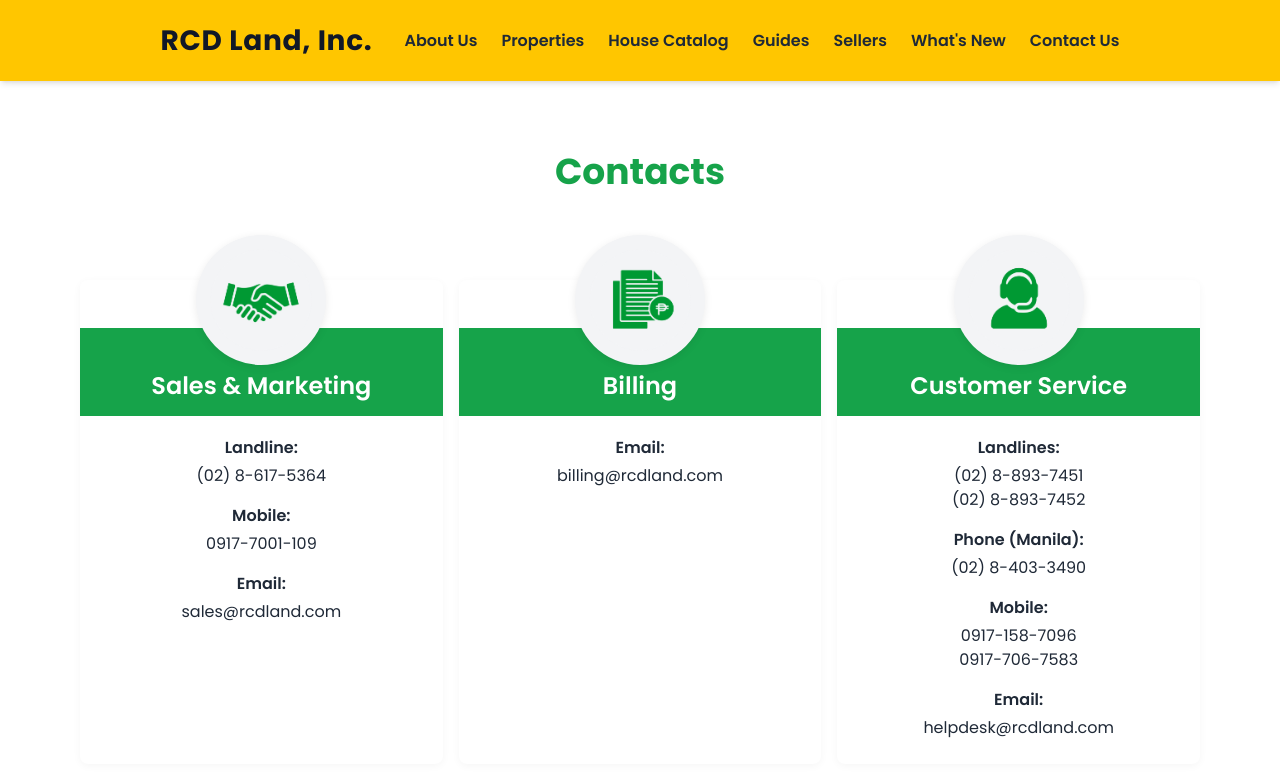
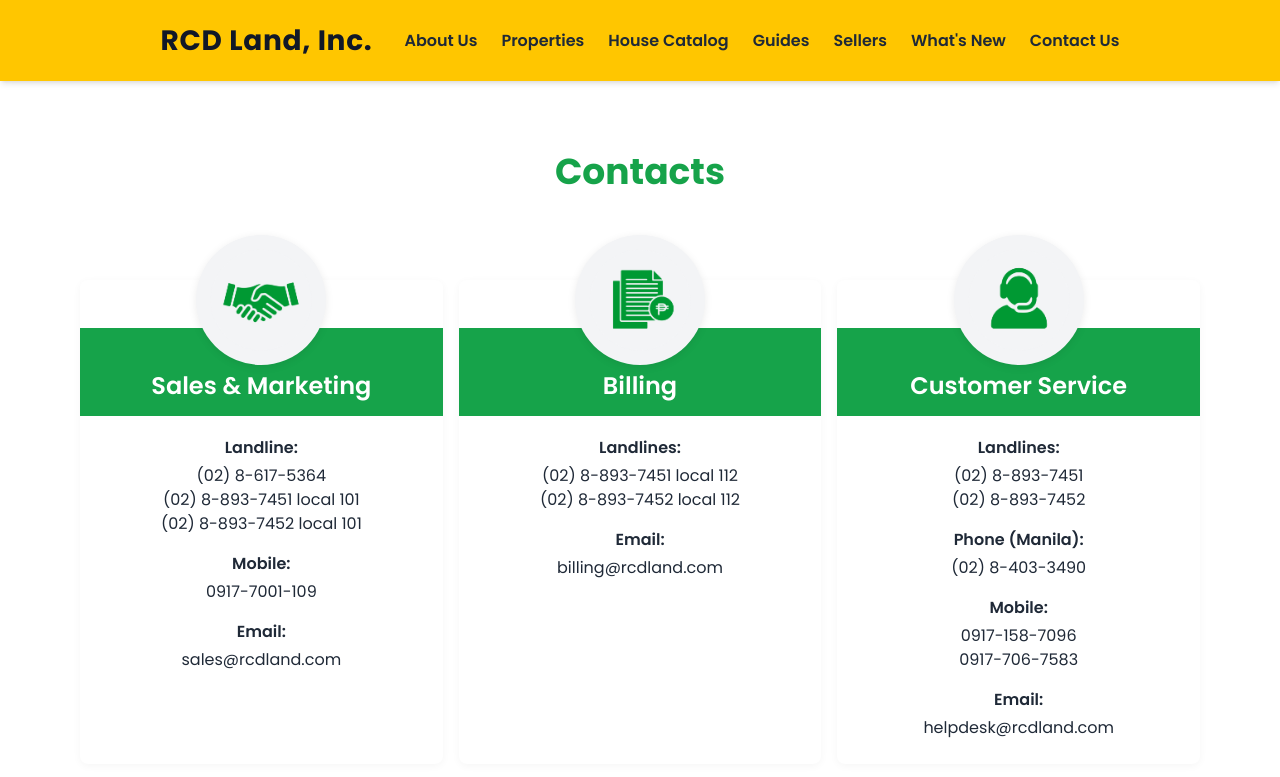
Before and after one commit to renrengabas/rcdland.com, a Jekyll site: the page built from contacts/index.html, in a window 1280 px wide and 900 px high, cut to the strip 0-792 px from the top of the window. Shown: the top 777 px of the strip. Built offline with Jekyll 4.4.1, drawn with Linux system fonts in a browser that asks for light colours; nearby versions of some CDN libraries.

Commit message:
updated contacts with landline and local numbers

```diff
--- a/contacts/index.html
+++ b/contacts/index.html
@@ -223,6 +223,10 @@
               <div class="font-semibold mb-1">Landline:</div>
               <a href="tel:0286175364" class="hover:text-yellow-500 transition-colors duration-300 block">(02)
                 8-617-5364</a>
+              <a href="tel:0288937451" class="hover:text-yellow-500 transition-colors duration-300 block">(02)
+                8-893-7451 local 101</a>
+              <a href="tel:0288937451" class="hover:text-yellow-500 transition-colors duration-300 block">(02)
+                8-893-7452 local 101</a>
             </div>
             <div>
               <div class="font-semibold mb-1">Mobile:</div>
@@ -247,6 +251,13 @@
             <h3 class="custom-card-title">Billing</h3>
           </div>
           <div class="custom-card-body">
+            <div>
+              <div class="font-semibold mb-1">Landlines:</div>
+              <a href="tel:0288937451" class="hover:text-yellow-500 transition-colors duration-300 block">(02)
+                8-893-7451 local 112</a>
+              <a href="tel:0288937452" class="hover:text-yellow-500 transition-colors duration-300 block">(02)
+                8-893-7452 local 112</a>
+            </div>
             <div>
               <div class="font-semibold mb-1">Email:</div>
               <a href="mailto:billing@rcdland.com"
```
